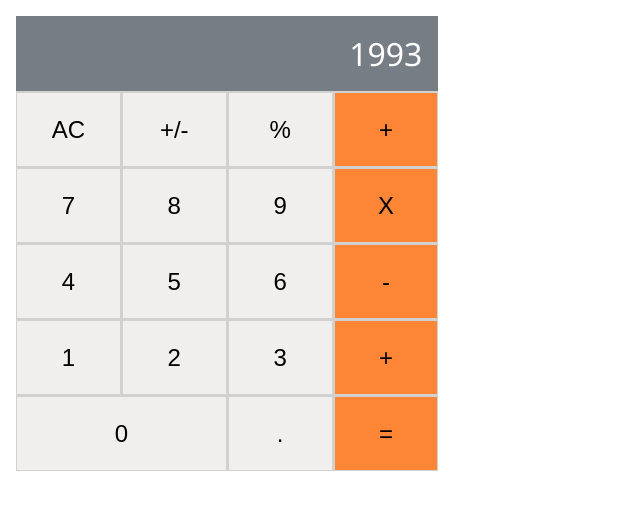
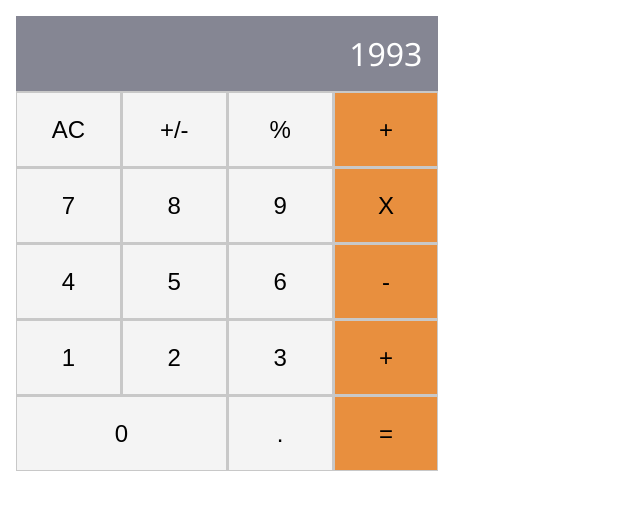
Before and after one commit to franciscoPonceDev/Mathmagician, a React (Create React App) app: page / in a window 1280 px wide. Shown: the top 510 px of the page, without its empty margins (0-640 px from the left). Built offline with nearby package versions, Linux system fonts and the light colour scheme.

Commit message:
changed colors

```diff
--- a/src/components/Calculator.css
+++ b/src/components/Calculator.css
@@ -3,14 +3,14 @@
   width: 33%;
   display: grid;
   gap: 1px 1px;
-  background-color: #d1d1d1;
+  background-color: #c8c8c8;
   grid-template: repeat(6, 1fr) / repeat(4, 1fr);
 }
 
 .display {
   display: flex;
   grid-area: 1 / 1 / span 1 / span 4;
-  background-color: rgb(119, 125, 133);
+  background-color: rgb(133, 134, 147);
   padding: 1rem;
   font-size: 2rem;
   justify-content: flex-end;
@@ -18,16 +18,16 @@
 }
 
 button {
-  border: 1px solid #d1d1d1;
+  border: 1px solid #c8c8c8;
   font-size: 1.5rem;
 }
 
 .btn-orange {
-  background-color: rgb(253, 134, 54);
+  background-color: rgb(232, 143, 62);
 }
 
 .btn-gray {
-  background-color: rgb(241, 238, 238);
+  background-color: rgb(244, 244, 244);
 }
 
 .zero {
```
